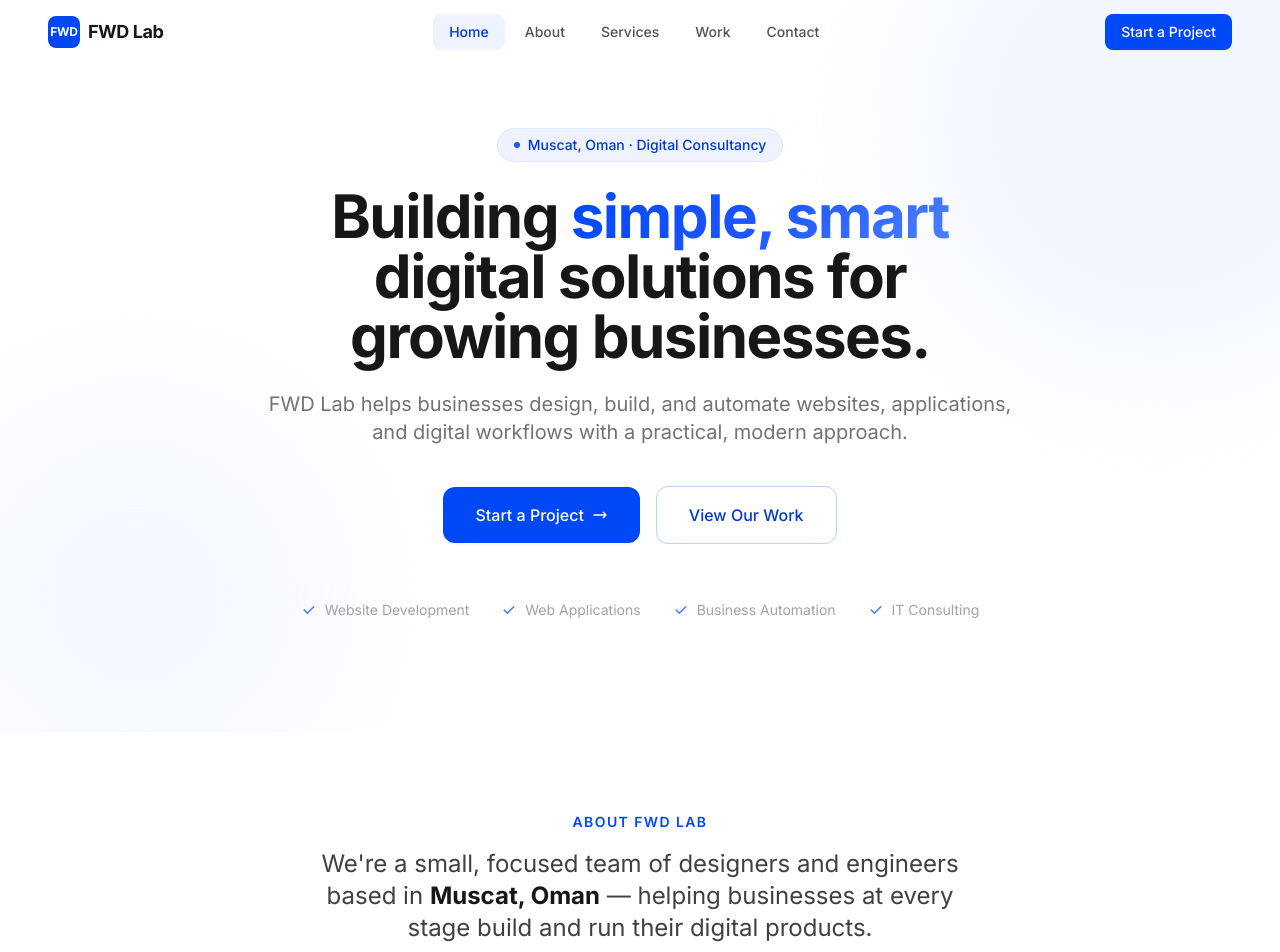
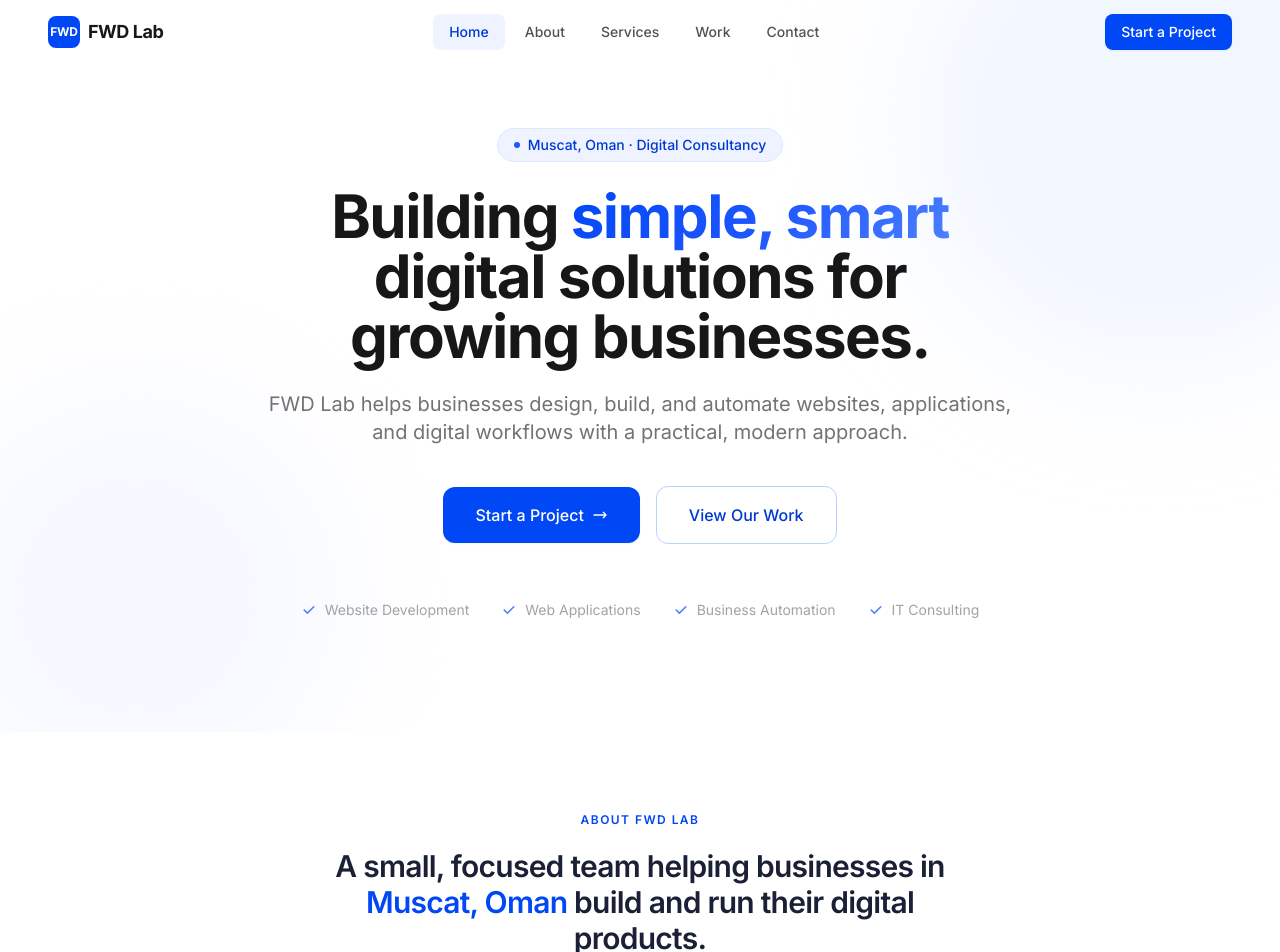
Before and after one commit to fatma-arch-lab/fwd-lab, a Next.js app: page / in a window 1280 px wide. Shown: the top 952 px of the page. Built offline with nearby package versions, Linux system fonts and the light colour scheme.

Commit message:
design: src/app/page.tsx

```diff
--- a/src/app/page.tsx
+++ b/src/app/page.tsx
@@ -1,30 +1,27 @@
-import { Hero } from "@/components/sections/Hero";
-import { ServicesPreview } from "@/components/sections/ServicesPreview";
-import { WhyChooseUs } from "@/components/sections/WhyChooseUs";
-import { Process } from "@/components/sections/Process";
+import { Hero }             from "@/components/sections/Hero";
+import { ServicesPreview }  from "@/components/sections/ServicesPreview";
+import { WhyChooseUs }      from "@/components/sections/WhyChooseUs";
+import { Process }          from "@/components/sections/Process";
 import { PortfolioPreview } from "@/components/sections/PortfolioPreview";
-import { CTA } from "@/components/sections/CTA";
-import { Container } from "@/components/layout/Container";
-import { siteConfig } from "@/data/site";
+import { CTA }              from "@/components/sections/CTA";
+import { Container }        from "@/components/layout/Container";
+import { siteConfig }       from "@/data/site";
 
 export default function HomePage() {
   return (
     <>
       <Hero />
 
-      {/* About blurb */}
-      <div className="bg-white py-16 md:py-20 border-b border-neutral-100">
+      {/* About intro strip */}
+      <div className="border-b border-ink-100 bg-white py-16 md:py-20">
         <Container size="md">
           <div className="mx-auto max-w-2xl text-center">
-            <p className="text-sm font-semibold uppercase tracking-widest text-brand-600 mb-4">
-              About FWD Lab
+            <span className="eyebrow mb-5 block">About FWD Lab</span>
+            <p className="text-2xl font-semibold leading-snug tracking-tight text-ink-900 md:text-3xl">
+              A small, focused team helping businesses in{" "}
+              <span className="text-brand-600">Muscat, Oman</span> build and run their digital products.
             </p>
-            <p className="text-xl leading-relaxed text-neutral-700 md:text-2xl">
-              We&apos;re a small, focused team of designers and engineers based in{" "}
-              <strong className="text-neutral-900">Muscat, Oman</strong> — helping
-              businesses at every stage build and run their digital products.
-            </p>
-            <p className="mt-4 text-base leading-relaxed text-neutral-500">
+            <p className="mt-5 text-base leading-relaxed text-ink-500">
               {siteConfig.description}
             </p>
           </div>
```
